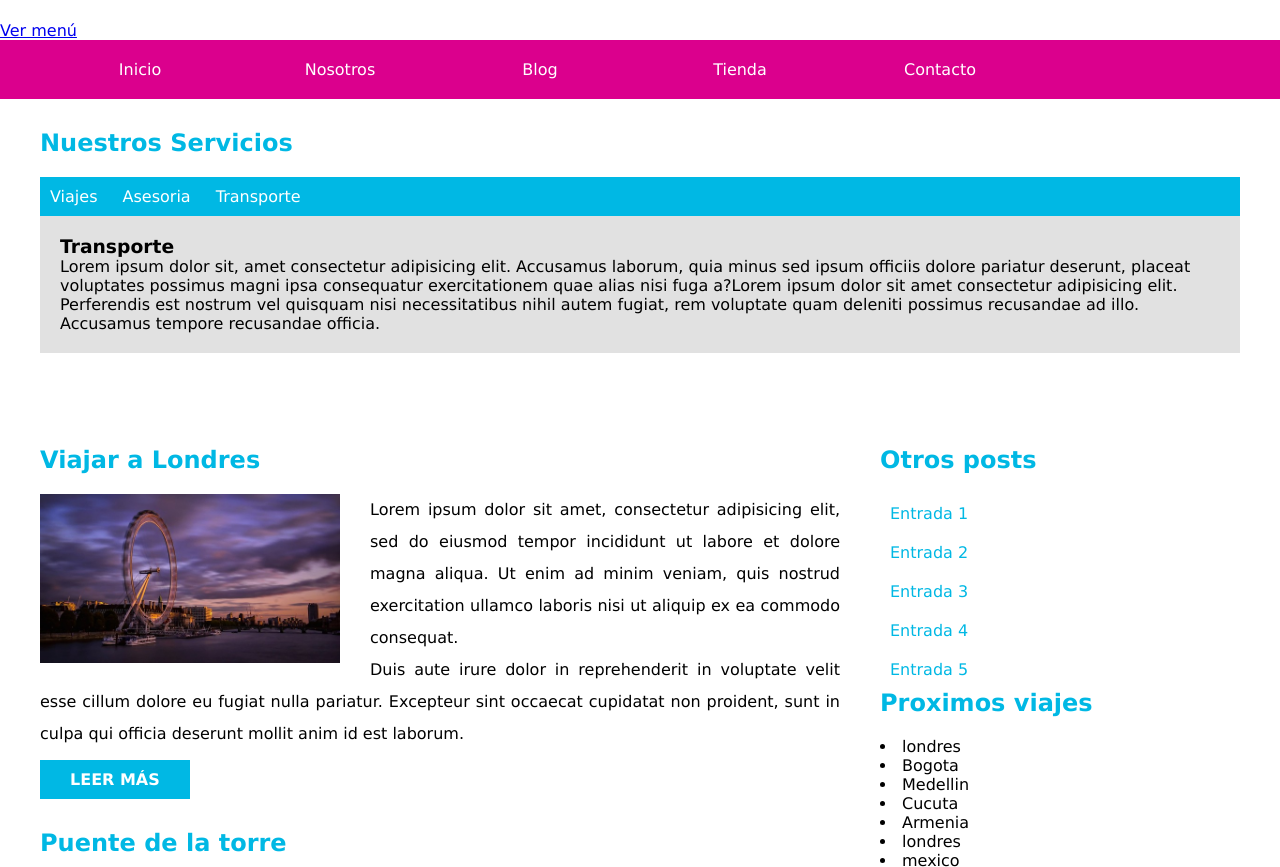
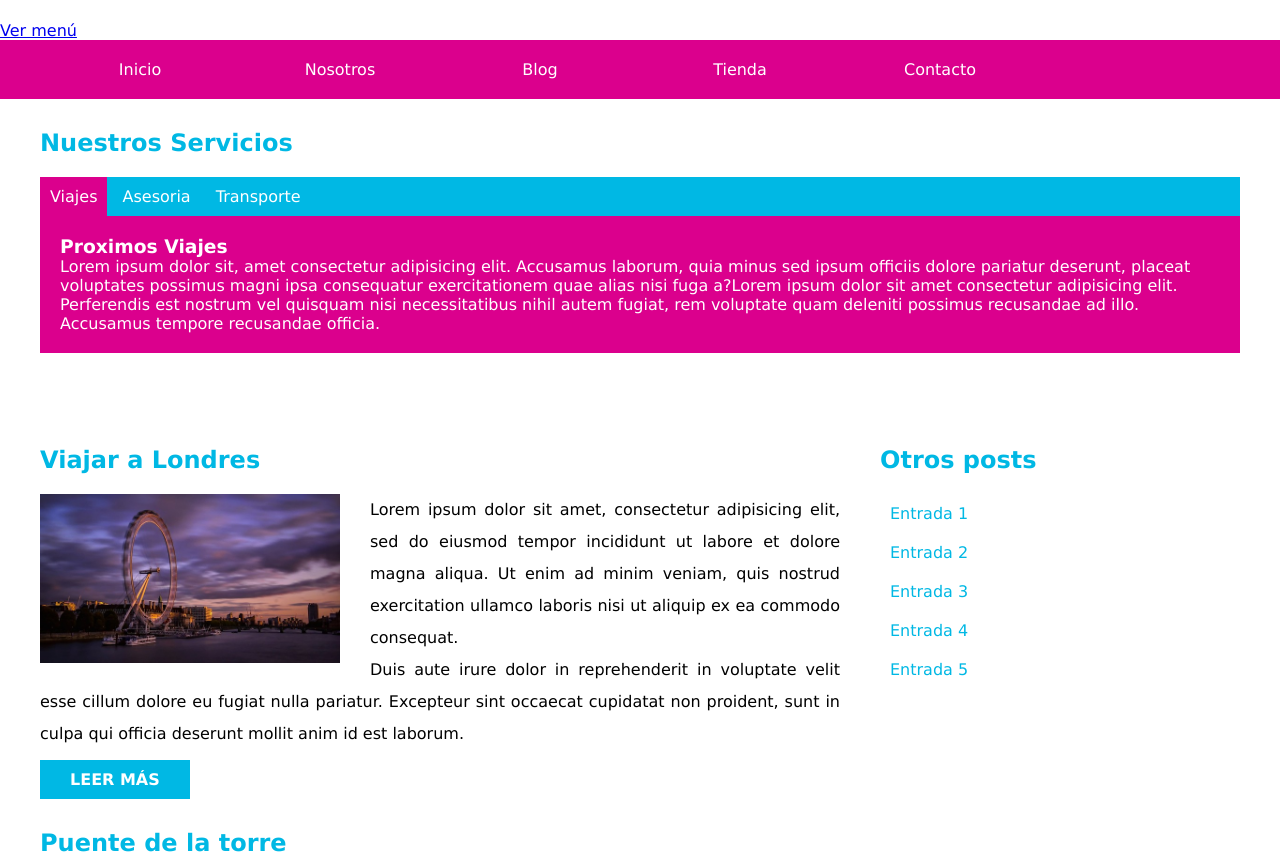
Before and after one commit to Jhonarias13/jQuery_Learning, a plain HTML site: page index.html in a window 1280 px wide. Shown: the part 103-970 px from the top of the page. Drawn offline with nearby package versions, Linux system fonts and the light colour scheme.

Commit message:
agregando Tabs con jQuery

```diff
--- a/css/estilos.css
+++ b/css/estilos.css
@@ -21,9 +21,10 @@ header {
     padding: 20px 0;
 }
 
-.activo {
+
+/* .activo {
     border: 5px solid yellow;
-}
+} */
 
 div.contenedor {
     width: 1200px;
@@ -105,7 +106,7 @@ main {
 }
 
 
-/** servicios **/
+/** NUESTROS SERVICIOS **/
 
 div.servicios {
     margin-top: 30px;
@@ -122,6 +123,10 @@ div.servicios nav a {
     text-decoration: none;
 }
 
+div.servicios nav a.activo {
+    background-color: #db008d;
+}
+
 div.servicios nav a:hover {
     background-color: #db008d;
 }
@@ -135,8 +140,10 @@ div.nuestros-servicios>div {
     position: absolute;
     top: 0;
     left: 0;
-    background-color: #e1e1e1;
+    background-color: #db008d;
     padding: 20px;
+    display: none;
+    color: white;
 }
 
 
--- a/index.html
+++ b/index.html
@@ -50,17 +50,17 @@
         </nav>
     </div>
     <div class="contenedor nuestros-servicios">
-        <div id="Viajes">
+        <div id="viajes">
             <h3>Proximos Viajes</h3>
             <p>Lorem ipsum dolor sit, amet consectetur adipisicing elit. Accusamus laborum, quia minus sed ipsum officiis dolore pariatur deserunt, placeat voluptates possimus magni ipsa consequatur exercitationem quae alias nisi fuga a?Lorem ipsum dolor
                 sit amet consectetur adipisicing elit. Perferendis est nostrum vel quisquam nisi necessitatibus nihil autem fugiat, rem voluptate quam deleniti possimus recusandae ad illo. Accusamus tempore recusandae officia.</p>
         </div>
-        <div id="Asesoria">
+        <div id="asesoria">
             <h3>Aseosoria, Cursos</h3>
             <p>Lorem ipsum dolor sit, amet consectetur adipisicing elit. Accusamus laborum, quia minus sed ipsum officiis dolore pariatur deserunt, placeat voluptates possimus magni ipsa consequatur exercitationem quae alias nisi fuga a?Lorem ipsum dolor
                 sit amet consectetur adipisicing elit. Perferendis est nostrum vel quisquam nisi necessitatibus nihil autem fugiat, rem voluptate quam deleniti possimus recusandae ad illo. Accusamus tempore recusandae officia.</p>
         </div>
-        <div id="Transporte">
+        <div id="transporte">
             <h3>Transporte</h3>
             <p>Lorem ipsum dolor sit, amet consectetur adipisicing elit. Accusamus laborum, quia minus sed ipsum officiis dolore pariatur deserunt, placeat voluptates possimus magni ipsa consequatur exercitationem quae alias nisi fuga a?Lorem ipsum dolor
                 sit amet consectetur adipisicing elit. Perferendis est nostrum vel quisquam nisi necessitatibus nihil autem fugiat, rem voluptate quam deleniti possimus recusandae ad illo. Accusamus tempore recusandae officia.</p>
--- a/js/script.js
+++ b/js/script.js
@@ -6,32 +6,49 @@
 $(function() {
     'use strict';
 
+    //primeros pasos en jQuery
+
+    $('.nuestros-servicios div:first').show();
+    $('.servicios nav a:first').addClass('activo');
+
+    $('.servicios nav a').on('click', mostrarTabs);
+
+    function mostrarTabs() {
+        $('.servicios nav a').removeClass('activo');
+        $(this).addClass('activo');
+        var enlace = $(this).attr('href');
+        console.log(enlace);
+        $('.nuestros-servicios div').fadeOut();
+        $(enlace).fadeIn();
+
+        return false;
+    }
 
     //recorrer arreglos con jQuery
 
-    var proximosViajes = ['londres', 'Bogota', 'Medellin', 'Cucuta', 'Armenia'];
+    // var proximosViajes = ['londres', 'Bogota', 'Medellin', 'Cucuta', 'Armenia'];
 
-    $.each(proximosViajes, function(i, v) {
-        // console.log(v);
-        if (i == 0) {
-            $('aside').append('<h2>Proximos viajes</h2>');
-        }
-        $('aside').append('<li>' + v + '</li>');
+    // $.each(proximosViajes, function(i, v) {
+    //     // console.log(v);
+    //     if (i == 0) {
+    //         $('aside').append('<h2>Proximos viajes</h2>');
+    //     }
+    //     $('aside').append('<li>' + v + '</li>');
 
-    });
+    // });
 
-    var viajesporfechas = {
-        primero: 'londres',
-        segundo: 'mexico',
-        Tercero: 'Tokyo',
-        Cuarto: 'San Gil'
-    }
-    $.each(viajesporfechas, function(i, v) {
-        if (i == 0) {
-            $('aside').append('< h2 > Proximamente </h2>')
-        }
-        $('aside').append('<li>' + v + '</li>')
-    })
+    // var viajesporfechas = {
+    //     primero: 'londres',
+    //     segundo: 'mexico',
+    //     Tercero: 'Tokyo',
+    //     Cuarto: 'San Gil'
+    // }
+    // $.each(viajesporfechas, function(i, v) {
+    //     if (i == 0) {
+    //         $('aside').append('< h2 > Proximamente </h2>')
+    //     }
+    //     $('aside').append('<li>' + v + '</li>')
+    // })
 
     // //AJAX con html
     // $('.logo img').click(function() {
```
